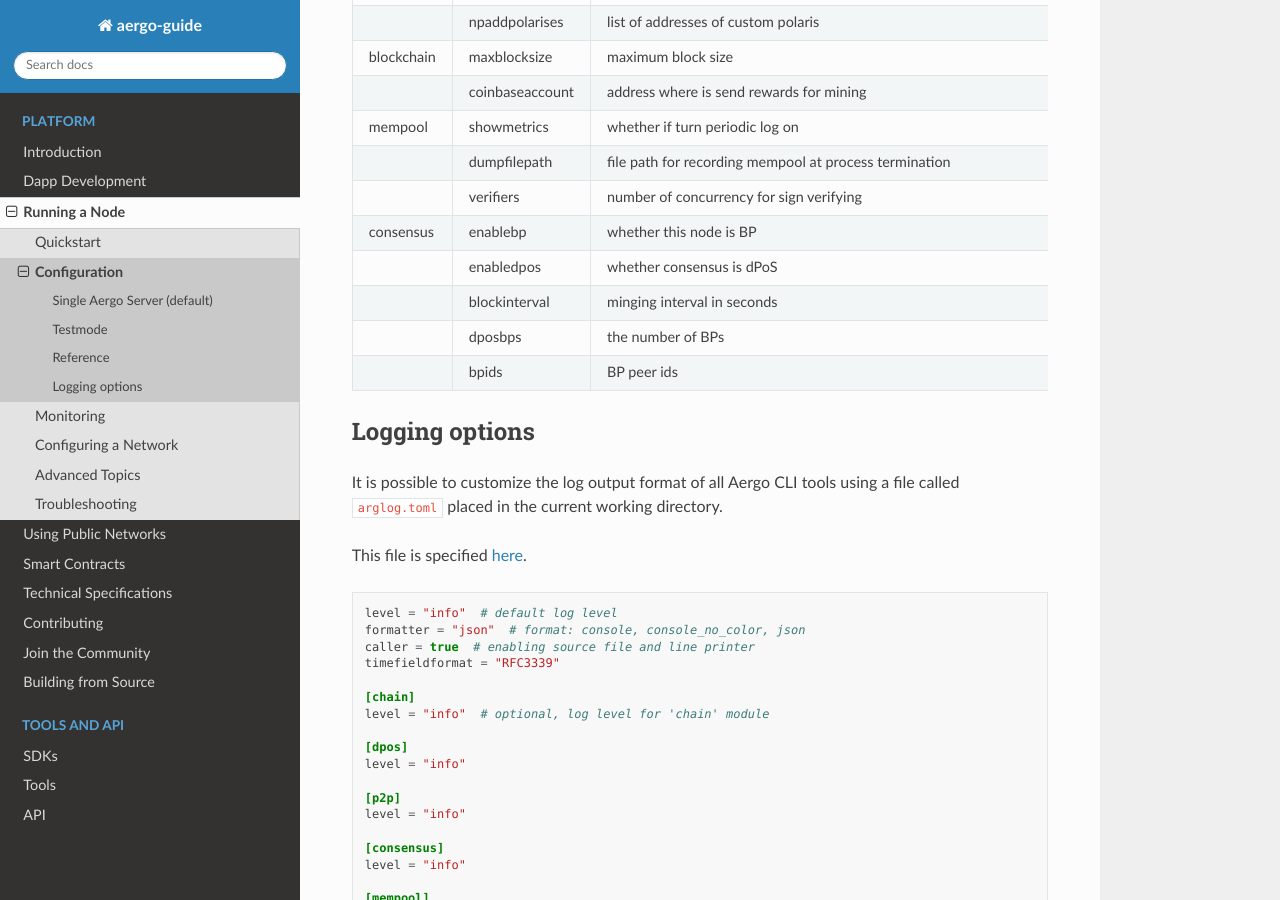
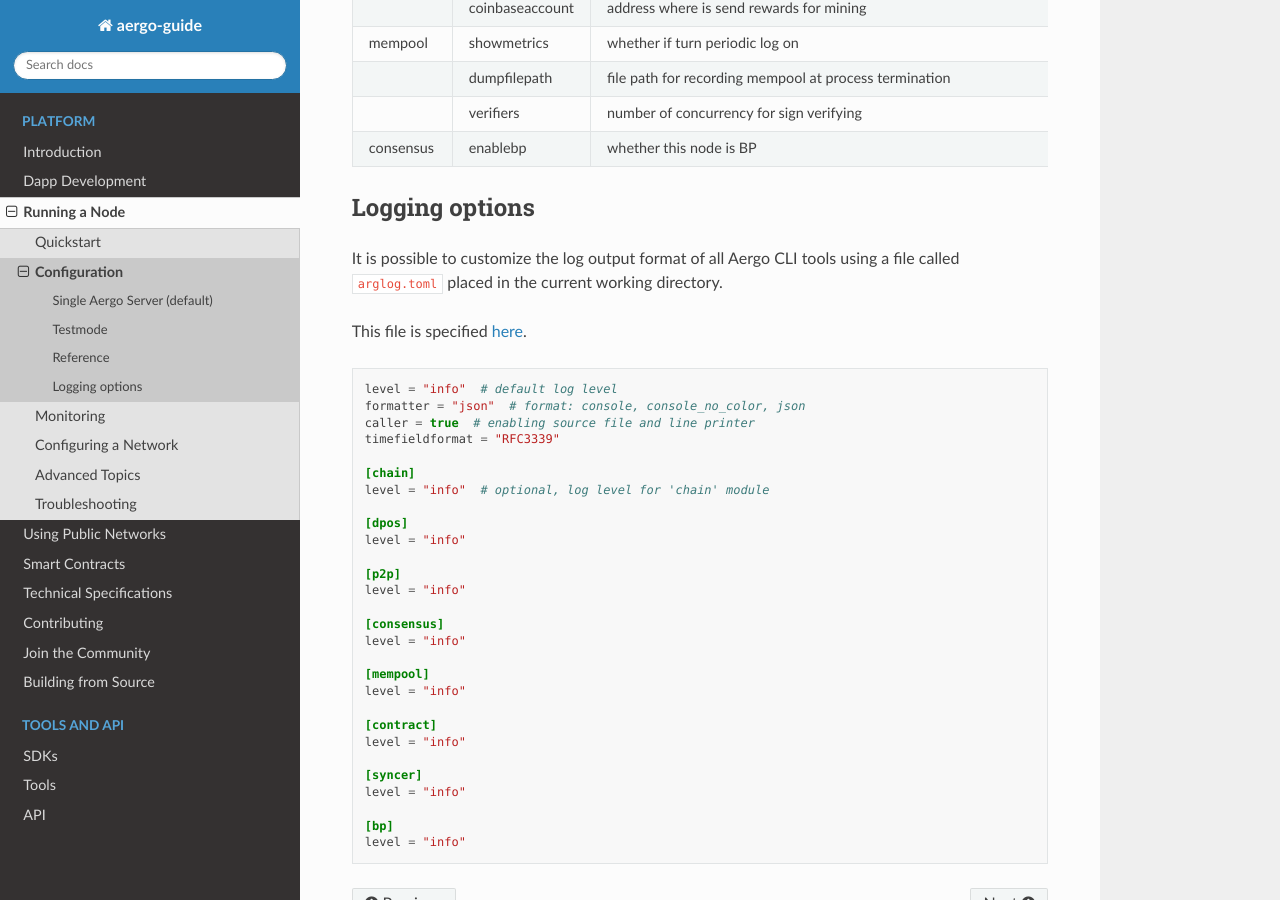
Before and after one commit to aergoio/guide, a Sphinx documentation site: the page built from source/running-node/configuration.md, in a window 1280 px wide and 900 px high, scrolled down 2615 px. Built offline with Sphinx 7.4.7 and the Read the Docs theme 2.0.0, drawn with Linux system fonts in a browser that asks for light colours; some of the changed text lies outside the part shown.

Commit message:
update configuration sample and descriptions

````diff
--- a/source/running-node/configuration.md
+++ b/source/running-node/configuration.md
@@ -65,11 +65,6 @@
 
 [consensus]
 enablebp = true
-enabledpos = false
-blockinterval = 1
-dposbps = 23
-bpids = [
-]
 ```
 
 ## Testmode
@@ -113,10 +108,6 @@
 |               | dumpfilepath     | file path for recording mempool at process termination |
 |               | verifiers        | number of concurrency for sign verifying |
 | consensus     | enablebp         | whether this node is BP                  |
-|               | enabledpos       | whether consensus is dPoS                |
-|               | blockinterval    | minging interval in seconds              |
-|               | dposbps          | the number of BPs                        |
-|               | bpids            | BP peer ids                              |
 
 ## Logging options
 
````
